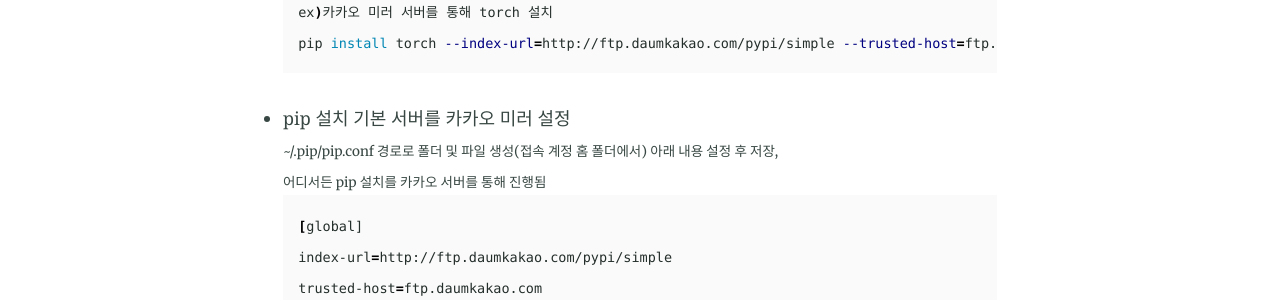
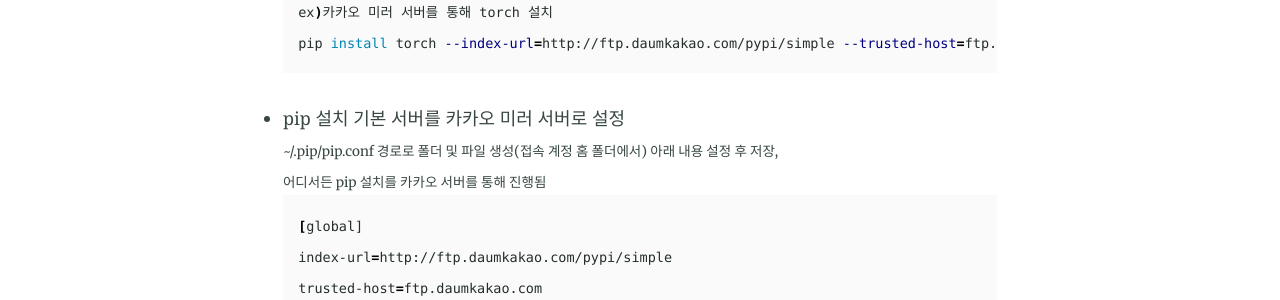
Before and after one commit to k2c-til/k2c-til.github.io, a Jekyll site: the page built from _posts/tip/2020-09-08-post1.md, in a window 1280 px wide. Shown: the part 296-596 px from the top of the page. Built offline with Jekyll 4.4.1, drawn with Linux system fonts in a browser that asks for light colours.

Commit message:
pip tips commit

````diff
--- a/_posts/tip/2020-09-08-post1.md
+++ b/_posts/tip/2020-09-08-post1.md
@@ -14,7 +14,7 @@ ex)카카오 미러 서버를 통해 torch 설치
 pip install torch --index-url=http://ftp.daumkakao.com/pypi/simple --trusted-host=ftp.daumkakao.com
 ```
 
-* pip 설치 기본 서버를 카카오 미러 설정<br>
+* pip 설치 기본 서버를 카카오 미러 서버로 설정<br>
 <small>~/.pip/pip.conf 경로로 폴더 및 파일 생성(접속 계정 홈 폴더에서) 아래 내용 설정 후 저장, <br>
 어디서든 pip 설치를 카카오 서버를 통해 진행됨
 </small>
````
